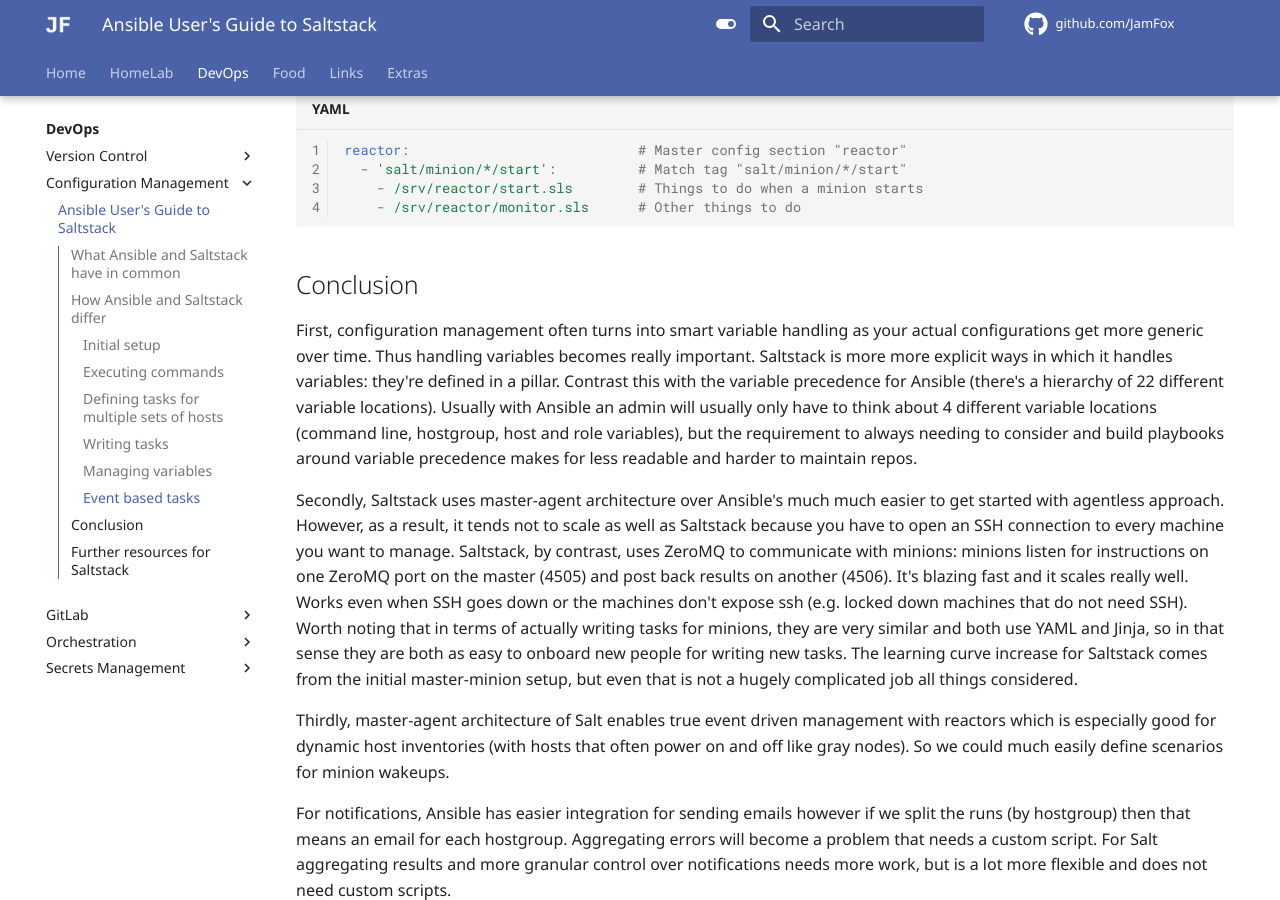
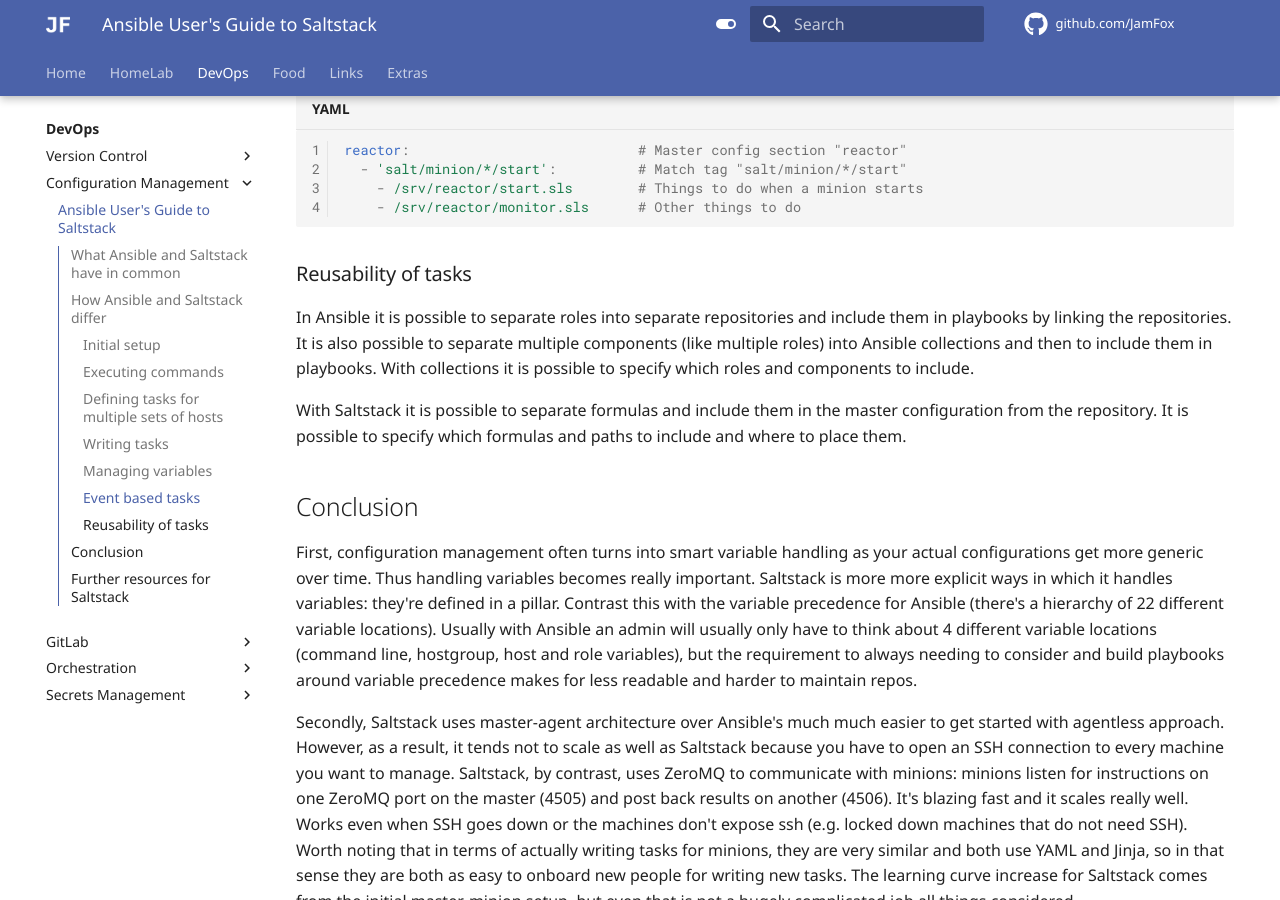
Before and after one commit to JamFox/docs.jamfox.dev, an MkDocs documentation site: the page built from docs/content/devops/saltstack-for-ansible.md, in a window 1280 px wide and 900 px high, scrolled down 4572 px. Built offline with MkDocs 1.6.1 and Material for MkDocs 9.7.7, drawn with Linux system fonts in a browser that asks for light colours; comment, search, counter and statistics services are not loaded.

Commit message:
devops: saltstack reuse

````diff
--- a/docs/content/devops/saltstack-for-ansible.md
+++ b/docs/content/devops/saltstack-for-ansible.md
@@ -195,6 +195,12 @@ reactor:                            # Master config section "reactor"
     - /srv/reactor/monitor.sls      # Other things to do
 ```
 
+### Reusability of tasks
+
+In Ansible it is possible to separate roles into separate repositories and include them in playbooks by linking the repositories. It is also possible to separate multiple components (like multiple roles) into Ansible collections and then to include them in playbooks. With collections it is possible to specify which roles and components to include.
+
+With Saltstack it is possible to separate formulas and include them in the master configuration from the repository. It is possible to specify which formulas and paths to include and where to place them.
+
 ## Conclusion
 
 First, configuration management often turns into smart variable handling as your actual configurations get more generic over time. Thus handling variables becomes really important. Saltstack is more more explicit ways in which it handles variables: they're defined in a pillar. Contrast this with the variable precedence for Ansible (there's a hierarchy of 22 different variable locations). Usually with Ansible an admin will usually only have to think about 4 different variable locations (command line, hostgroup, host and role variables), but the requirement to always needing to consider and build playbooks around variable precedence makes for less readable and harder to maintain repos.
````
